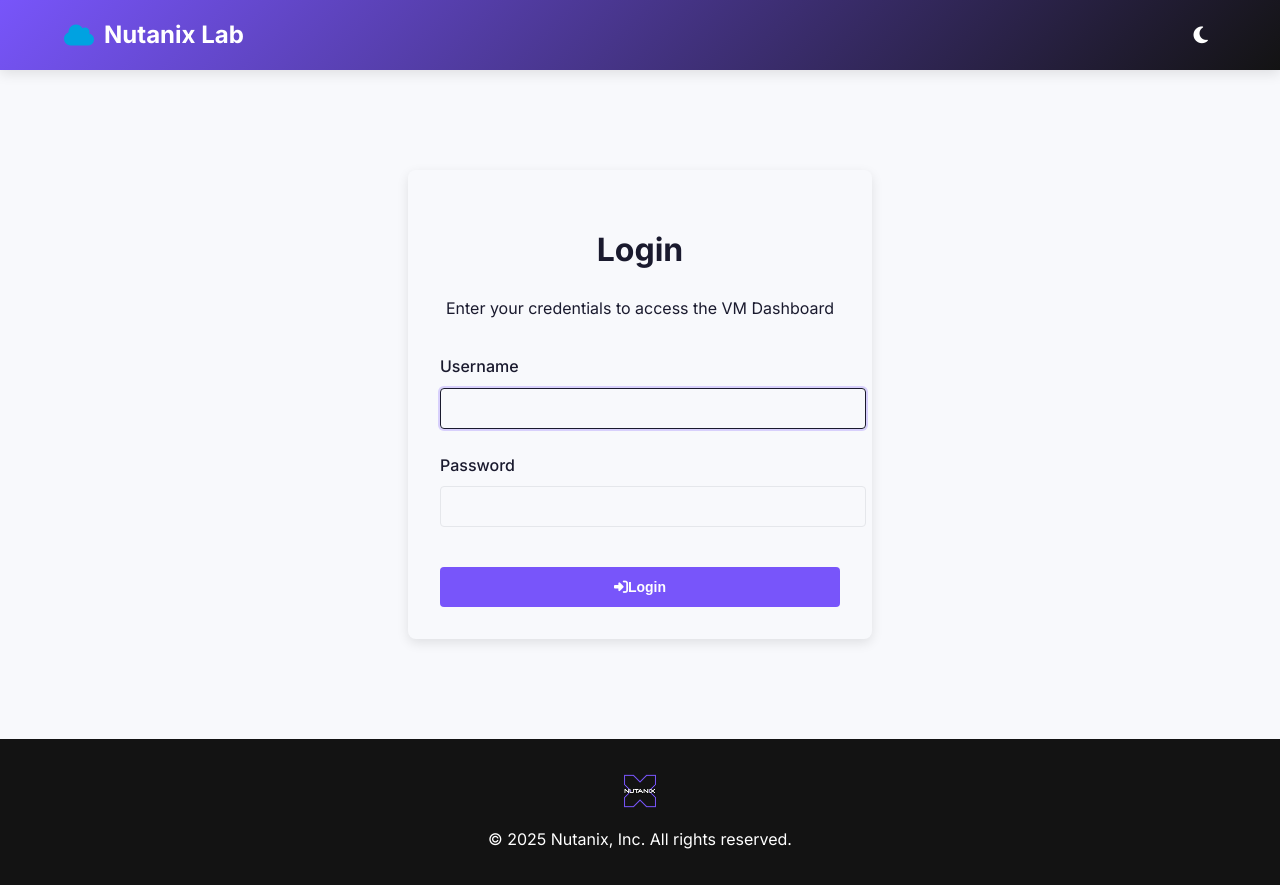
After one commit to nutanixed/flask-vm-dashboard, a Flask app: page /login in a window 1280 px wide. The commit adds this page. Run offline with Flask 3, Linux system fonts and the light colour scheme; parts of the project's set-up code (start-up, migrations or seed data) failed here and were passed over.

Commit message:
Updated Username/Password Form-based Authentication

```diff
--- a/app.py
+++ b/app.py
@@ -1,14 +1,15 @@
-from flask import Flask, render_template, jsonify, request
+from flask import Flask, render_template, jsonify, request, redirect, url_for, session
 import requests
 from requests.auth import HTTPBasicAuth
 import urllib3
 import os
 import logging
-from functools import lru_cache
+from functools import lru_cache, wraps
 from datetime import datetime, timedelta
 from dotenv import load_dotenv
 from flask_limiter import Limiter
 from flask_limiter.util import get_remote_address
+import secrets
 
 # Load environment variables from .env file
 load_dotenv()
@@ -33,12 +34,31 @@ urllib3.disable_warnings(urllib3.exceptions.InsecureRequestWarning)
 # Create Flask app, specify static folder path
 app = Flask(__name__, static_folder='static')
 
+# Set a secret key for session management
+app.secret_key = os.getenv('SECRET_KEY')
+if not app.secret_key:
+    logger.warning("SECRET_KEY not found in environment variables, generating a random one")
+    app.secret_key = secrets.token_hex(16)
+    logger.warning("This will invalidate existing sessions when the server restarts")
+
+# Set session timeout to 12 hours
+app.config['PERMANENT_SESSION_LIFETIME'] = timedelta(hours=12)
+
 # Initialize rate limiter
 limiter = Limiter(
     app=app,
     key_func=get_remote_address,
     default_limits=["200 per day", "50 per hour"]
 )
+
+# Dashboard login credentials - must be set in .env file
+DASHBOARD_USERNAME = os.getenv('DASHBOARD_USERNAME')
+DASHBOARD_PASSWORD = os.getenv('DASHBOARD_PASSWORD')
+
+# Validate that credentials are set
+if not DASHBOARD_USERNAME or not DASHBOARD_PASSWORD:
+    logger.error("DASHBOARD_USERNAME and DASHBOARD_PASSWORD must be set in .env file")
+    raise ValueError("Missing dashboard credentials in environment variables")
 
 # Prism Central Configuration from environment variables
 PRISM_IP = os.getenv('PRISM_IP', 'pc33.ntnxlab.local')
@@ -52,6 +72,15 @@ cluster_cache = {
     'data': None,
     'timestamp': None
 }
+
+# Login required decorator
+def login_required(f):
+    @wraps(f)
+    def decorated_function(*args, **kwargs):
+        if 'logged_in' not in session:
+            return redirect(url_for('login', next=request.url))
+        return f(*args, **kwargs)
+    return decorated_function
 
 def is_cache_valid():
     if not cluster_cache['timestamp']:
@@ -95,7 +124,34 @@ def get_cluster_info():
         logger.error(f"Unexpected error getting cluster info: {str(e)}")
         return "Unknown Cluster"
 
+@app.route('/login', methods=['GET', 'POST'])
+@limiter.limit("10 per minute")
+def login():
+    error = None
+    if request.method == 'POST':
+        username = request.form.get('username')
+        password = request.form.get('password')
+
+        if username == DASHBOARD_USERNAME and password == DASHBOARD_PASSWORD:
+            session['logged_in'] = True
+            session.permanent = True
+            next_page = request.args.get('next')
+            if next_page and next_page.startswith('/'):
+                return redirect(next_page)
+            return redirect(url_for('home'))
+        else:
+            error = 'Invalid credentials. Please try again.'
+            logger.warning(f"Failed login attempt from {request.remote_addr}")
+
+    return render_template('login.html', error=error)
+
+@app.route('/logout')
+def logout():
+    session.pop('logged_in', None)
+    return redirect(url_for('login'))
+
 @app.route('/')
+@login_required
 def home():
     return render_template('index.html')
 
@@ -120,6 +176,7 @@ def health_check():
         }), 500
 
 @app.route('/api/vms')
+@login_required
 @limiter.limit("30 per minute")
 def get_vms():
     # Log request
--- a/static/styles.css
+++ b/static/styles.css
@@ -97,6 +97,12 @@ header {
     display: flex;
     justify-content: space-between;
     align-items: center;
+}
+
+.header-actions {
+    display: flex;
+    align-items: center;
+    gap: 1rem;
 }
 
 .logo {
@@ -259,6 +265,17 @@ tr:hover {
 .btn-primary:active {
     transform: translateY(0);
     box-shadow: 0 2px 4px rgba(93, 59, 232, 0.2);
+}
+
+.btn-outline {
+    background-color: transparent;
+    color: var(--nutanix-white);
+    border: 1px solid var(--nutanix-white);
+}
+
+.btn-outline:hover {
+    background-color: rgba(255, 255, 255, 0.1);
+    transform: translateY(-1px);
 }
 
 /* Button with loading state */
--- /dev/null
+++ b/templates/login.html
@@ -0,0 +1,169 @@
+<!DOCTYPE html>
+<html lang="en">
+<head>
+    <meta charset="UTF-8">
+    <meta name="viewport" content="width=device-width, initial-scale=1.0">
+    <meta name="description" content="Nutanix Lab VM Dashboard - Login">
+    <meta name="theme-color" content="#7855fa">
+    <meta name="author" content="Nutanix">
+    <meta name="robots" content="noindex, nofollow">
+    <title>Login | Nutanix Lab VM Dashboard</title>
+
+    <!-- Favicon -->
+    <link rel="icon" href="{{ url_for('static', filename='favicon.svg') }}" type="image/svg+xml">
+
+    <!-- Fonts -->
+    <link rel="preconnect" href="https://fonts.googleapis.com">
+    <link rel="preconnect" href="https://fonts.gstatic.com" crossorigin>
+    <link href="https://fonts.googleapis.com/css2?family=Inter:wght@300;400;500;600;700&display=swap" rel="stylesheet">
+
+    <!-- Icons -->
+    <link rel="stylesheet" href="https://cdnjs.cloudflare.com/ajax/libs/font-awesome/6.5.1/css/all.min.css"
+          integrity="sha512-DTOQO9RWCH3ppGqcWaEA1BIZOC6xxalwEsw9c2QQeAIftl+Vegovlnee1c9QX4TctnWMn13TZye+giMm8e2LwA=="
+          crossorigin="anonymous" referrerpolicy="no-referrer">
+
+    <!-- Styles -->
+    <link rel="stylesheet" href="{{ url_for('static', filename='styles.css') }}">
+    <style>
+        .login-container {
+            max-width: 400px;
+            margin: 100px auto;
+            padding: 2rem;
+            border-radius: 8px;
+            box-shadow: 0 4px 12px rgba(0, 0, 0, 0.1);
+            background-color: var(--card-bg);
+        }
+
+        .login-header {
+            text-align: center;
+            margin-bottom: 2rem;
+        }
+
+        .login-form .form-group {
+            margin-bottom: 1.5rem;
+        }
+
+        .login-form label {
+            display: block;
+            margin-bottom: 0.5rem;
+            font-weight: 500;
+        }
+
+        .login-form input {
+            width: 100%;
+            padding: 0.75rem;
+            border: 1px solid var(--border-color);
+            border-radius: 4px;
+            background-color: var(--input-bg);
+            color: var(--text-color);
+        }
+
+        .login-form input:focus {
+            outline: none;
+            border-color: var(--primary-color);
+            box-shadow: 0 0 0 2px rgba(120, 85, 250, 0.25);
+        }
+
+        .login-form .btn {
+            width: 100%;
+            padding: 0.75rem;
+            margin-top: 1rem;
+        }
+
+        .error-message {
+            color: var(--danger-color);
+            background-color: rgba(220, 53, 69, 0.1);
+            padding: 0.75rem;
+            border-radius: 4px;
+            margin-bottom: 1.5rem;
+            display: flex;
+            align-items: center;
+        }
+
+        .error-message i {
+            margin-right: 0.5rem;
+        }
+    </style>
+</head>
+<body>
+    <header>
+        <div class="header-container">
+            <div class="logo">
+                <i class="fas fa-cloud" aria-hidden="true"></i>
+                <span>Nutanix Lab</span>
+            </div>
+            <button id="theme-toggle" class="theme-toggle" aria-label="Toggle dark mode">
+                <i class="fas fa-moon" aria-hidden="true"></i>
+            </button>
+        </div>
+    </header>
+
+    <main class="main-container">
+        <div class="login-container">
+            <div class="login-header">
+                <h1>Login</h1>
+                <p>Enter your credentials to access the VM Dashboard</p>
+            </div>
+
+            {% if error %}
+            <div class="error-message" role="alert">
+                <i class="fas fa-exclamation-circle" aria-hidden="true"></i>
+                <span>{{ error }}</span>
+            </div>
+            {% endif %}
+
+            <form class="login-form" method="post" action="{{ url_for('login') }}">
+                <div class="form-group">
+                    <label for="username">Username</label>
+                    <input type="text" id="username" name="username" required autofocus>
+                </div>
+                <div class="form-group">
+                    <label for="password">Password</label>
+                    <input type="password" id="password" name="password" required>
+                </div>
+                <button type="submit" class="btn btn-primary">
+                    <i class="fas fa-sign-in-alt" aria-hidden="true"></i> Login
+                </button>
+            </form>
+        </div>
+    </main>
+
+    <footer>
+        <div class="footer-container">
+            <img src="{{ url_for('static', filename='nutanix_logo.png') }}"
+                 alt="Nutanix Logo" class="nutanix-logo" loading="lazy">
+            <div class="copyright">
+                &copy; 2025 Nutanix, Inc. All rights reserved.
+            </div>
+        </div>
+    </footer>
+
+    <!-- Scripts -->
+    <script>
+        // Theme toggle functionality
+        document.addEventListener('DOMContentLoaded', function() {
+            const themeToggle = document.getElementById('theme-toggle');
+            const prefersDarkScheme = window.matchMedia('(prefers-color-scheme: dark)');
+
+            // Check for saved theme preference or use the system preference
+            const currentTheme = localStorage.getItem('theme') ||
+                                (prefersDarkScheme.matches ? 'dark' : 'light');
+
+            // Set initial theme
+            document.body.classList.toggle('dark-theme', currentTheme === 'dark');
+            themeToggle.innerHTML = currentTheme === 'dark' ?
+                '<i class="fas fa-sun" aria-hidden="true"></i>' :
+                '<i class="fas fa-moon" aria-hidden="true"></i>';
+
+            // Toggle theme when button is clicked
+            themeToggle.addEventListener('click', function() {
+                const isDark = document.body.classList.toggle('dark-theme');
+                localStorage.setItem('theme', isDark ? 'dark' : 'light');
+                themeToggle.innerHTML = isDark ?
+                    '<i class="fas fa-sun" aria-hidden="true"></i>' :
+                    '<i class="fas fa-moon" aria-hidden="true"></i>';
+            });
+        });
+    </script>
+</body>
+</html>
```
Also changed, not shown: templates/index.html (+8 -3 lines), 1 other file.
